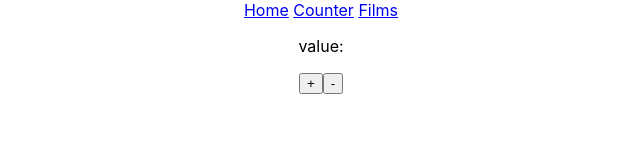
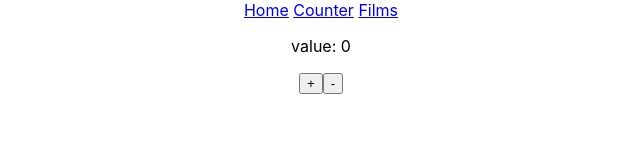
Before and after one commit to vonbarown/GhibliRedux, a React (Create React App) app: page /counter in a window 1280 px wide. Shown: the top 160 px of the page, without its empty margins (319-959 px from the left). Built offline with nearby package versions, Linux system fonts and the light colour scheme.

Commit message:
counter redux

```diff
--- a/src/App.js
+++ b/src/App.js
@@ -3,7 +3,7 @@ import './App.css';
 import { Switch, Link, Route } from 'react-router-dom';
 import { Home } from './Components/Home'
 import { Films } from './Components/Films'
-import Counter from './Components/Counter'
+import CounterContainer from './Containers/counterContainer'
 function App() {
   return (
     <div className="App">
@@ -13,7 +13,7 @@ function App() {
         <Link to='/films'>Films</Link>
       </nav>
       <Switch>
-        <Route path='/counter' component={Counter} />
+        <Route path='/counter' component={CounterContainer} />
         <Route path='/films' component={Films} />
         <Route path='/' component={Home} />
       </Switch>
--- /dev/null
+++ b/src/Containers/counterContainer.jsx
@@ -0,0 +1,32 @@
+import React from "react";
+import { connect } from "react-redux";
+import Counter from "../Components/Counter";
+import { incrementCount, decrementCount } from '../Store/actions/counterActions';
+
+class CounterContainer extends React.Component {
+    increment = () => {
+        const { dispatch } = this.props;
+        dispatch(incrementCount());
+    };
+
+    decrement = () => {
+        const { dispatch } = this.props;
+        dispatch(decrementCount());
+    };
+
+    render() {
+        const { count } = this.props;
+        console.log(this.props);
+
+        return (
+            <Counter
+                value={count}
+                onIncrement={this.increment}
+                onDecrement={this.decrement}
+            />
+        );
+    }
+}
+
+// The component is connected to the redux store
+export default connect(state => state)(CounterContainer);
--- a/src/Store/actions/counterActions.jsx
+++ b/src/Store/actions/counterActions.jsx
@@ -1,4 +1,4 @@
-import { INCREMENT, DECREMENT } from "./actionTypes";
+import { INCREMENT, DECREMENT } from "./actionsTypes";
 
 export const incrementCount = () => {
     return { type: INCREMENT };
```
